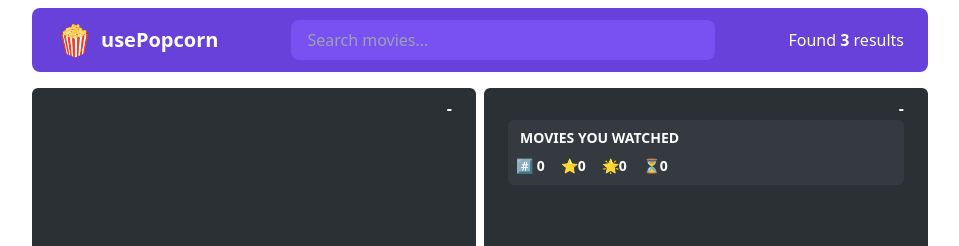
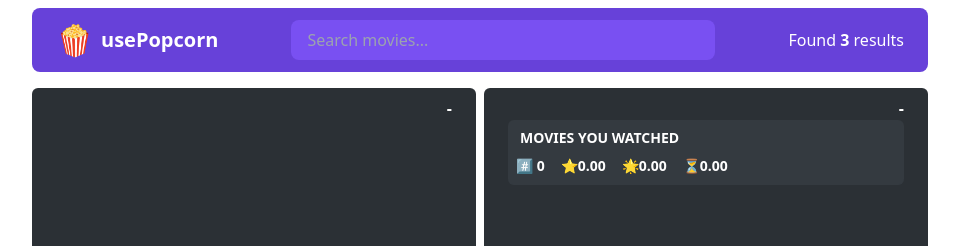
Before and after one commit to m-honarzade/usePopcorn-MiniApp-v2, a React (Vite) app: page / in a window 1280 px wide. Shown: the top 246 px of the page, without its empty margins (160-1119 px from the left). Built offline with nearby package versions, Linux system fonts and the light colour scheme.

Commit message:
add delete watched movie btn

```diff
--- a/src/App.jsx
+++ b/src/App.jsx
@@ -118,6 +118,12 @@ function App() {
     setWatchedMovie((prevWatched) => [...prevWatched, movie]);
   };
 
+  const deleteWatchedMovieHandler = (id) => {
+    setWatchedMovie((watched) =>
+      watched.filter((movie) => movie.imdbID !== id)
+    );
+  };
+
   return (
     <>
       <div className=" min-h-screen flex flex-col  ">
@@ -147,7 +153,10 @@ function App() {
                 watchedMovie={watchedMovie}
               />
             ) : (
-              <WatchedMoviesList watchedMovies={watchedMovie}>
+              <WatchedMoviesList
+                watchedMovies={watchedMovie}
+                onDeleteMovie={deleteWatchedMovieHandler}
+              >
                 <WatchedSummary watchedMovies={watchedMovie} />
               </WatchedMoviesList>
             )}
--- a/src/components/WatchedMovieItem.jsx
+++ b/src/components/WatchedMovieItem.jsx
@@ -1,10 +1,11 @@
-const WatchedMovieItem = ({ movie }) => {
+const WatchedMovieItem = ({ movie, onDelete }) => {
   return (
     <li className="grid grid-cols-[10%_90%] gap-x-3 border-b-[#343a40] border-b-[1px] pb-2">
       <div className="flex justify-end">
         <img src={movie.poster} alt="filmPoster" className="w-8 h-12" />
       </div>
 
+      <div className="flex flex-row justify-between items-center">
         <div className="flex flex-col text-white gap-y-2">
           <h3 className="text-sm font-semibold">{movie.title}</h3>
           <div className="flex flex-row gap-x-5 text-xs">
@@ -22,6 +23,12 @@ const WatchedMovieItem = ({ movie }) => {
             </div>
           </div>
         </div>
+        <div className="mr-3">
+          <button onClick={() => onDelete(movie.imdbID)} className="text-xs">
+            ❌
+          </button>
+        </div>
+      </div>
     </li>
   );
 };
--- a/src/components/WatchedMoviesList.jsx
+++ b/src/components/WatchedMoviesList.jsx
@@ -1,13 +1,17 @@
 import WatchedMovieItem from "./WatchedMovieItem";
 import WatchedSummary from "./WatchedSummary";
 
-const WatchedMoviesList = ({ children, watchedMovies }) => {
+const WatchedMoviesList = ({ children, watchedMovies, onDeleteMovie }) => {
   return (
     <>
       {children}
       <ul className="flex flex-col gap-y-4">
         {watchedMovies.map((movie) => (
-          <WatchedMovieItem key={movie.imdbID} movie={movie} />
+          <WatchedMovieItem
+            key={movie.imdbID}
+            movie={movie}
+            onDelete={onDeleteMovie}
+          />
         ))}
       </ul>
     </>
--- a/src/components/WatchedSummary.jsx
+++ b/src/components/WatchedSummary.jsx
@@ -18,15 +18,15 @@ const WatchedSummary = ({ watchedMovies }) => {
         </p>
         <p>
           <span>⭐️</span>
-          <span>{avgImdbRating}</span>
+          <span>{avgImdbRating.toFixed(2)}</span>
         </p>
         <p>
           <span>🌟</span>
-          <span>{avgUserRating}</span>
+          <span>{avgUserRating.toFixed(2)}</span>
         </p>
         <p>
           <span>⏳</span>
-          <span>{avgRuntime}</span>
+          <span>{avgRuntime.toFixed(2)}</span>
         </p>
       </div>
     </div>
```
Lines whose indentation alone changed are shown as unchanged.
